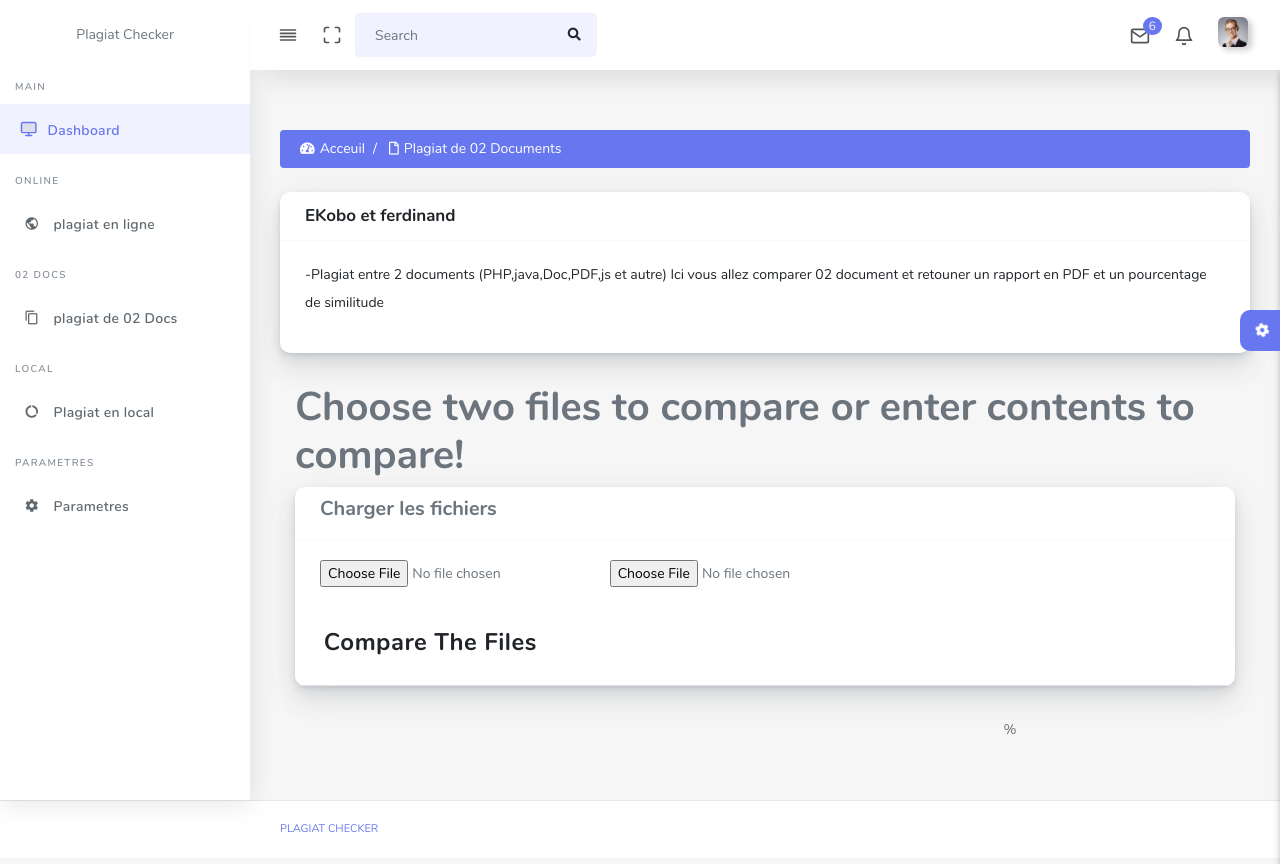
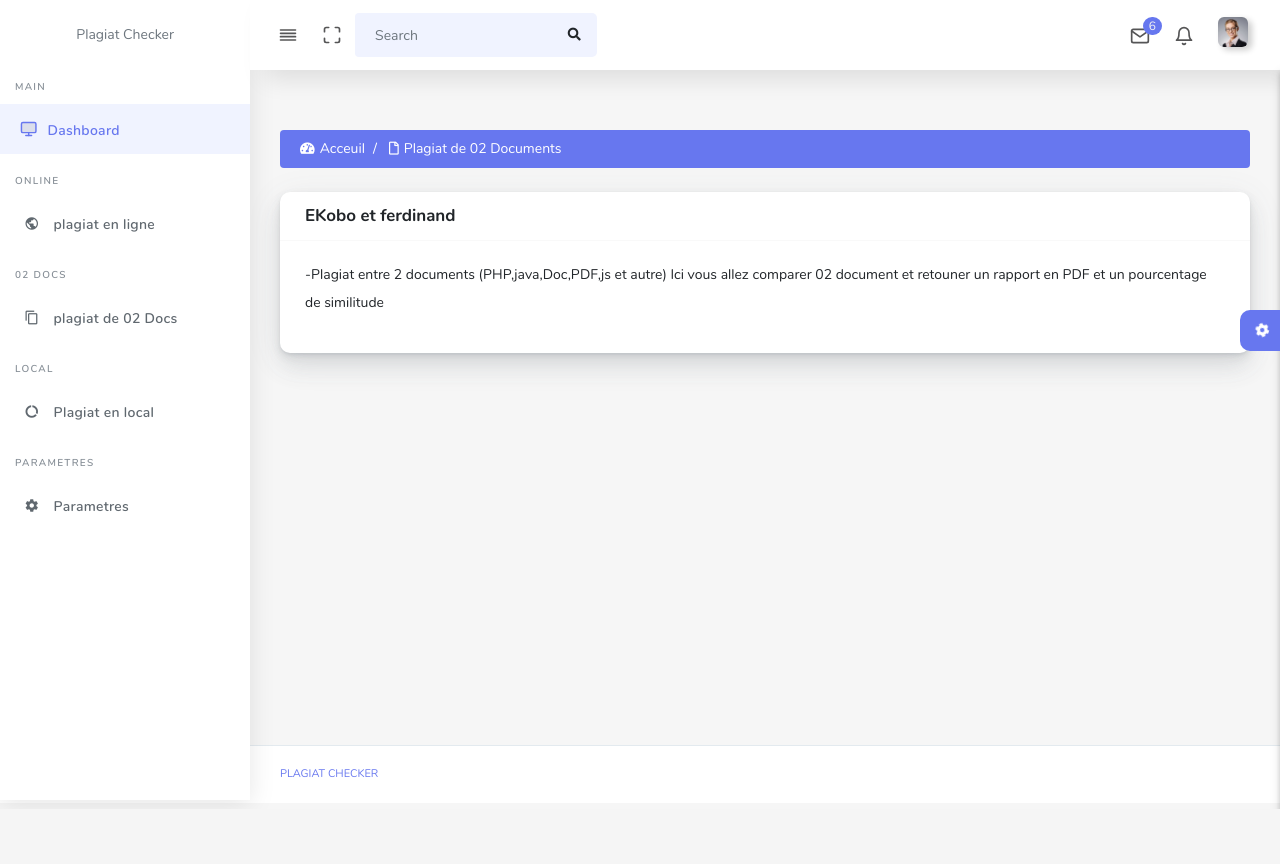
Before and after one commit to FranckJudes/PlagiatChecker, a Django app: page /plagiatDocument/ in a window 1280 px wide. After the commit the page ends 809 px from the top, so only its background shows below. Run offline with Django 3.2, Linux system fonts and the light colour scheme; some libraries are stand-ins or nearby versions.

Commit message:
Revert "comparerdoc"
This reverts commit edc9b5f43653f8bf6d7861208e70944ec88faa57.

```diff
--- a/src/plagiatDocuments/templates/documents/index.html
+++ b/src/plagiatDocuments/templates/documents/index.html
@@ -26,37 +26,7 @@
                     Ici vous allez comparer 02 document  et retouner un rapport en PDF et un pourcentage de similitude
                 </p>
             </div>
-
           </div>
-
-          <div class="col-lg-12 col-md-12 col-sm-12 col-xs-12">
-
-            <h1>Choose two files to compare or enter contents to compare!</h1>
-            <div class="card">
-                <div class="card-header">
-                    <h5>Charger les fichiers</h5>
-                </div>
-
-                <div class="card-body" >
-                    <div class="tab-pane fade show active" id="file-input-dc-2" role="tabpanel" aria-labelledby="file-tab-3">
-                        <form id="form2-ws" action="/twofilecompare1/" enctype="multipart/form-data" method="POST">
-                            {% csrf_token %}
-                            <input type="file" class="fileupload" id="fileupload" name="docfile1" required="True">
-                            <input type="file" class="fileupload" id="fileupload" name="docfile2" required="True">
-                        </form>
-                    </div>
-                </div>
-                <div class="p-15 border-bottom">
-                    <button type="submit" form="form2-ws" id="submit-button-2" class="btn submit-button-2"><h4>Compare The Files</h4></button>
-                </div>
-            </div>
-
-
-            <ul style="text-align: center;margin-left: 450px;">
-                <li class="output-per" style="list-style:none">{{ result }}%</li>
-            </ul>
-
-        </div>
         </div>
       </div>
 {% endblock %}
```
Also changed, not shown: src/PlagiatChecker/algorithm/ConsineSim.py (renamed from src/plagiatDocuments/algorithm/ConsineSim.py), src/PlagiatChecker/algorithm/__init__.py (renamed from src/plagiatDocuments/algorithm/__init__.py), src/PlagiatChecker/algorithm/fileSimilarity.py (renamed from src/plagiatDocuments/algorithm/fileSimilarity.py), src/PlagiatChecker/algorithm/main.py (renamed from src/plagiatDocuments/algorithm/main.py), src/PlagiatChecker/algorithm/webSearch.py (renamed from src/plagiatDocuments/algorithm/webSearch.py), src/PlagiatChecker/static/assets/css/style.css, src/db.sqlite3.
